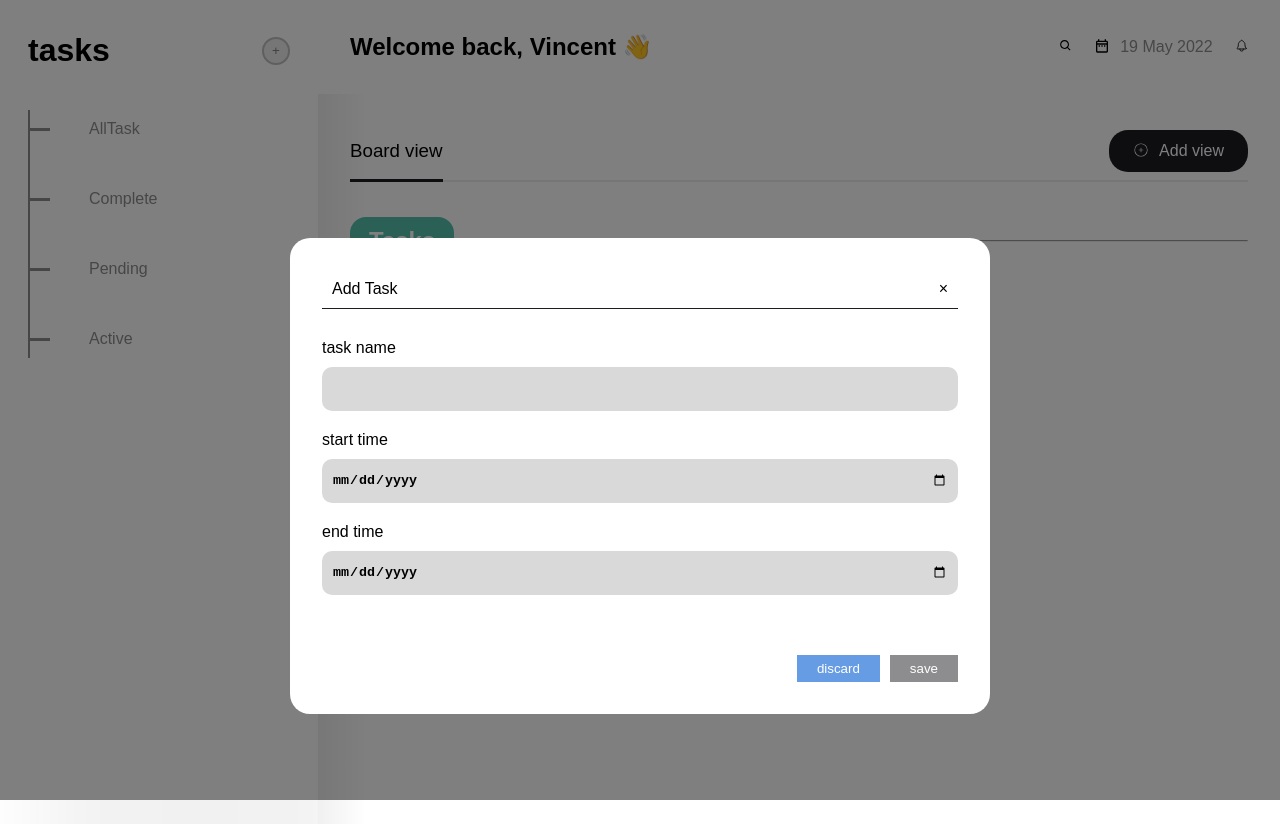
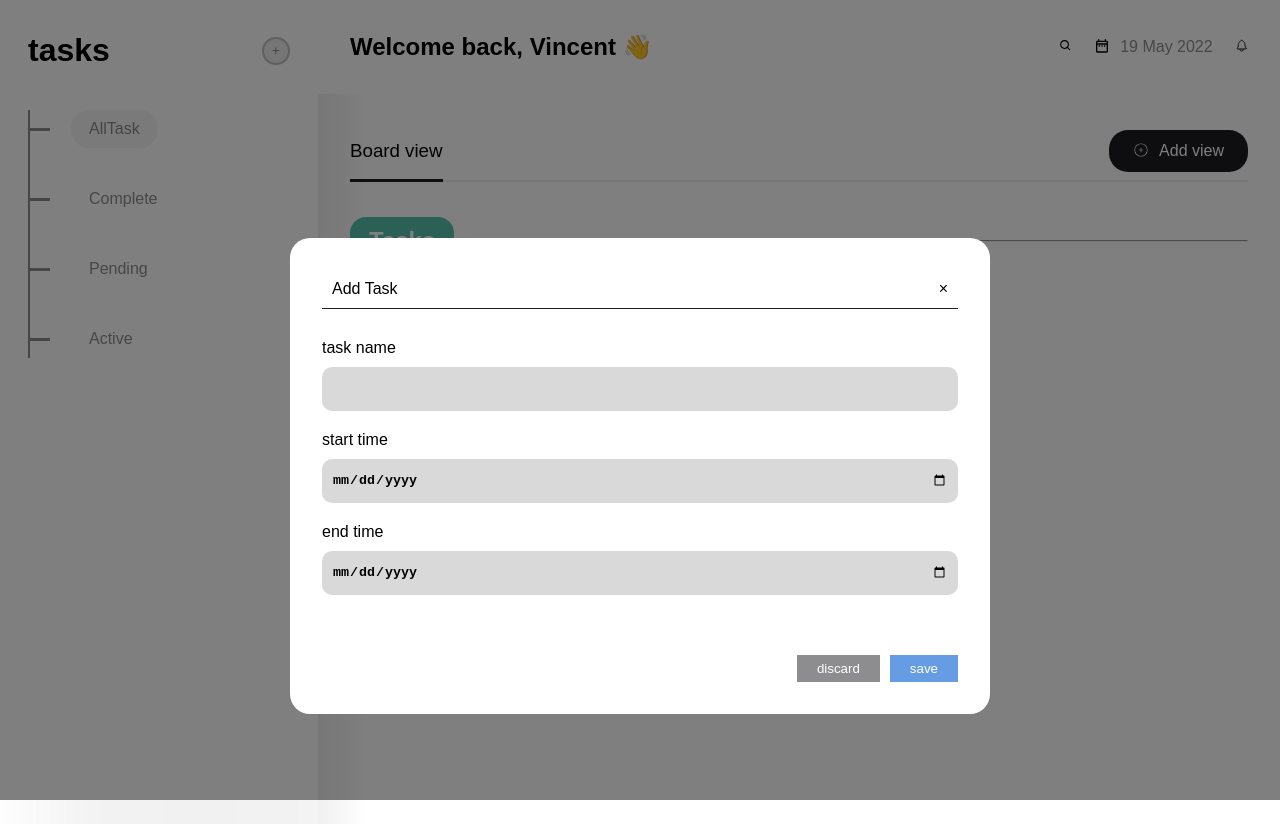
Before and after one commit to babaeiFateme/vanilla-react-todo, a React (Create React App) app in the folder my-app/: page / in a window 1280 px wide. Both pictures are taken after a click on the button "Add view". Built offline with nearby package versions, Linux system fonts and the light colour scheme.

Commit message:
feat: add empty image

```diff
--- a/my-app/src/components/TodoList/TodoList.jsx
+++ b/my-app/src/components/TodoList/TodoList.jsx
@@ -130,13 +130,13 @@ const TodoList = ({ todosToShow }) => {
 
                     <div className="form-handler">
                         <button
-                            className="btn btn-blue"
+                            className="btn btn-gray"
                             type="button"
                             onClick={() => setIsModalOpen(false)}
                         >
                             discard
                         </button>
-                        <button className="btn btn-gray" type="submit">
+                        <button className="btn btn-blue" type="submit">
                             save
                         </button>
                     </div>
--- a/my-app/src/components/common/Layouts/InnerLayout/InnerLayout.jsx
+++ b/my-app/src/components/common/Layouts/InnerLayout/InnerLayout.jsx
@@ -120,13 +120,13 @@ const InnerLayout = ({ children }) => {
 
                     <div className="form-handler">
                         <button
-                            className="btn btn-blue"
+                            className="btn btn-gray"
                             type="button"
                             onClick={() => setIsModalOpen(false)}
                         >
                             discard
                         </button>
-                        <button className="btn btn-gray" type="submit">
+                        <button className="btn btn-blue" type="submit">
                             save
                         </button>
                     </div>
--- a/my-app/src/components/common/Sidebar/Sidebar.jsx
+++ b/my-app/src/components/common/Sidebar/Sidebar.jsx
@@ -18,7 +18,7 @@ const Sidebar = ({ isShow, sidebarHandler }) => {
                     <li className="item">
                         <div
                             className={`item-link ${
-                                location.pathname === "/" ? "/" : ""
+                                location.pathname === "/" ? "active" : ""
                             }`}
                         >
                             <Link to="/">AllTask</Link>
@@ -28,7 +28,7 @@ const Sidebar = ({ isShow, sidebarHandler }) => {
                         <div
                             className={`item-link ${
                                 location.pathname === "/complete"
-                                    ? "complete"
+                                    ? "active"
                                     : ""
                             }`}
                         >
```
Also changed, not shown: my-app/public/images/empty.png (added).
